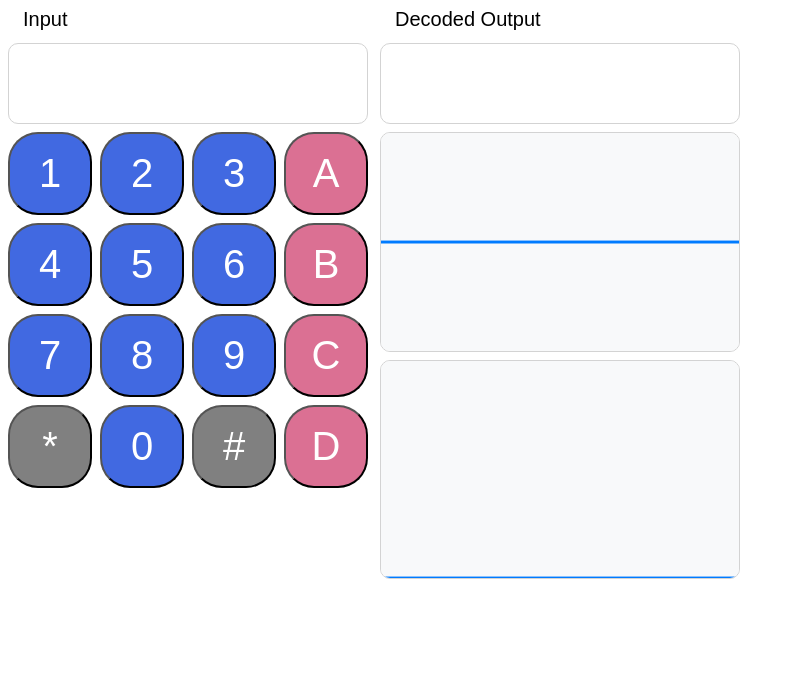
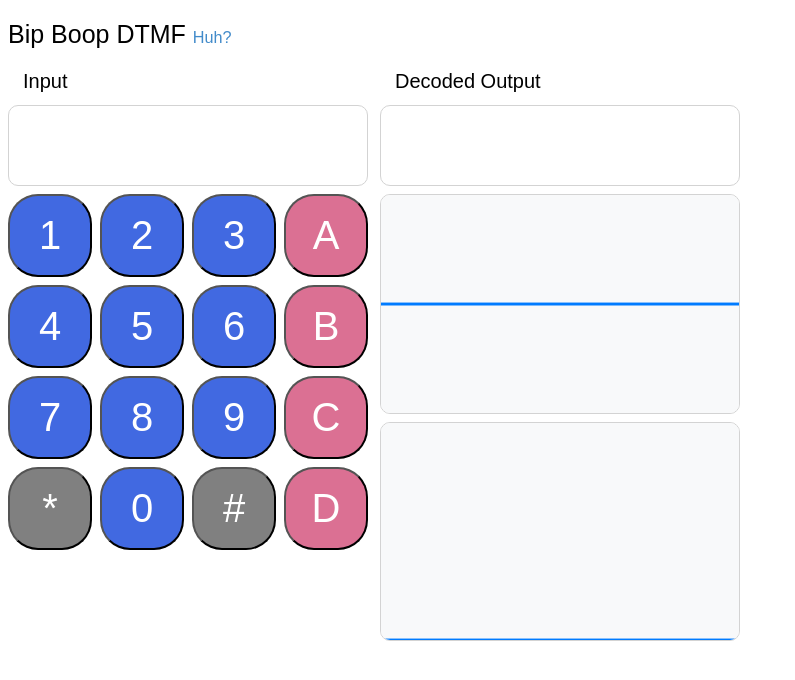
Before and after one commit to Cgg/dtmf-lol, a website: page index.html in a window 1280 px wide. Shown: the whole page, without its empty margins (0-795 px from the left). Drawn offline with Linux system fonts and the light colour scheme.

Commit message:
add explanation blurb markup

```diff
--- a/index.css
+++ b/index.css
@@ -1,3 +1,16 @@
+body {
+  margin-top: 0px;
+}
+
+small {
+  font-size: 65%;
+}
+
+a {
+  color: #428bca;
+  text-decoration: none;
+}
+
 #top {
   font: 40px sans-serif;
   display: grid;
@@ -5,20 +18,35 @@
   grid-gap: 12px;
 }
 
-#keypad {
+.subGrid {
   display: grid;
   grid-template-columns: repeat(4, 1fr);
   grid-gap: 8px;
+  grid-row-start: 3;
+}
+
+#title {
+  font-size: 25px;
+  margin-bottom: 10px;
+  grid-column: 1/3;
+  font-weight: 500;
+  line-height: 1.1;
+}
+
+#blurb {
+  font-size: initial;
+  grid-column: 1/4;
+}
+
+#blurbText[class="hidden"] {
+  display: none;
 }
 
 #output {
-  display: grid;
-  grid-template-columns: repeat(4, 1fr);
   grid-template-rows: min-content;
-  grid-gap: 8px;
 }
 
-.topLabel {
+.gridLabel {
   font: 20px sans-serif;
   margin-left: 15px;
 }
--- a/index.html
+++ b/index.html
@@ -14,9 +14,36 @@
   </head>
   <body>
     <div id="top">
-      <span class="topLabel">Input</span>
-      <span class="topLabel">Decoded Output</span>
-      <div id="keypad">
+      <div id="blurb">
+        <h2 id="title">
+          Bip Boop DTMF <small id="huh"><a href="#">Huh?</a></small>
+        </h2>
+        <div id="blurbText" class="hidden">
+          <p>
+            Lorem ipsum dolor sit amet, consectetur adipiscing elit. Fusce eu
+            justo lacus. Nullam ac ipsum vel dolor fermentum scelerisque. Etiam
+            dapibus maximus elit, a feugiat ante tristique vitae. Donec
+            consectetur libero lobortis, convallis dolor a, rhoncus tortor. Ut
+            porttitor lobortis lorem, id ullamcorper libero maximus sit amet.
+            Nullam sagittis aliquet neque maximus tincidunt. Quisque pharetra,
+            magna quis dictum tristique, augue dolor mollis justo, id blandit
+            sem nisi in dolor.
+          </p>
+
+          <p>
+            Donec cursus magna fringilla massa efficitur, in molestie est
+            scelerisque. Nunc aliquet placerat lectus, in hendrerit leo lobortis
+            dapibus. Vestibulum sagittis venenatis felis non molestie. Aenean
+            tincidunt tellus nec velit venenatis iaculis. Donec erat mi,
+            facilisis molestie augue vel, lacinia ultrices leo. Suspendisse
+            condimentum magna sed congue varius. Pellentesque ac nulla ac eros
+            venenatis maximus quis eu nulla. Praesent ut lectus nisl.
+          </p>
+        </div>
+      </div>
+      <span class="gridLabel">Input</span>
+      <span class="gridLabel">Decoded Output</span>
+      <div id="keypad" class="subGrid">
         <input id="padEntry" type="text" class="numberDisplay" />
         <button id="1" class="button digit">1</button>
         <button id="2" class="button digit">2</button>
@@ -37,7 +64,7 @@
         <button id="play" class="button control hidden"></button>
         <button id="Backspace" class="button control hidden">⌫</button>
       </div>
-      <div id="output">
+      <div id="output" class="subGrid">
         <input id="outputLabel" type="text" class="numberDisplay" readonly />
         <canvas id="waveformScope" class="scope"></canvas>
         <canvas id="frequencyScope" class="scope"></canvas>
```
